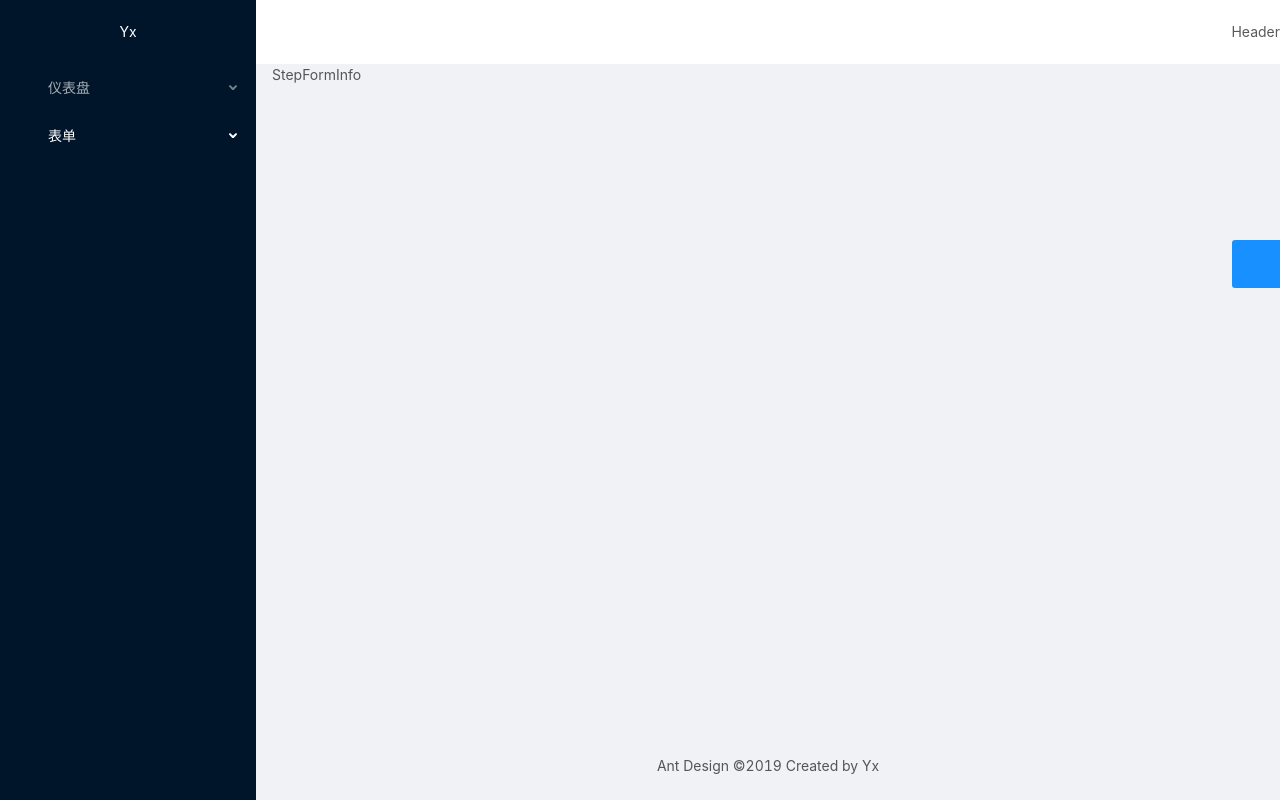
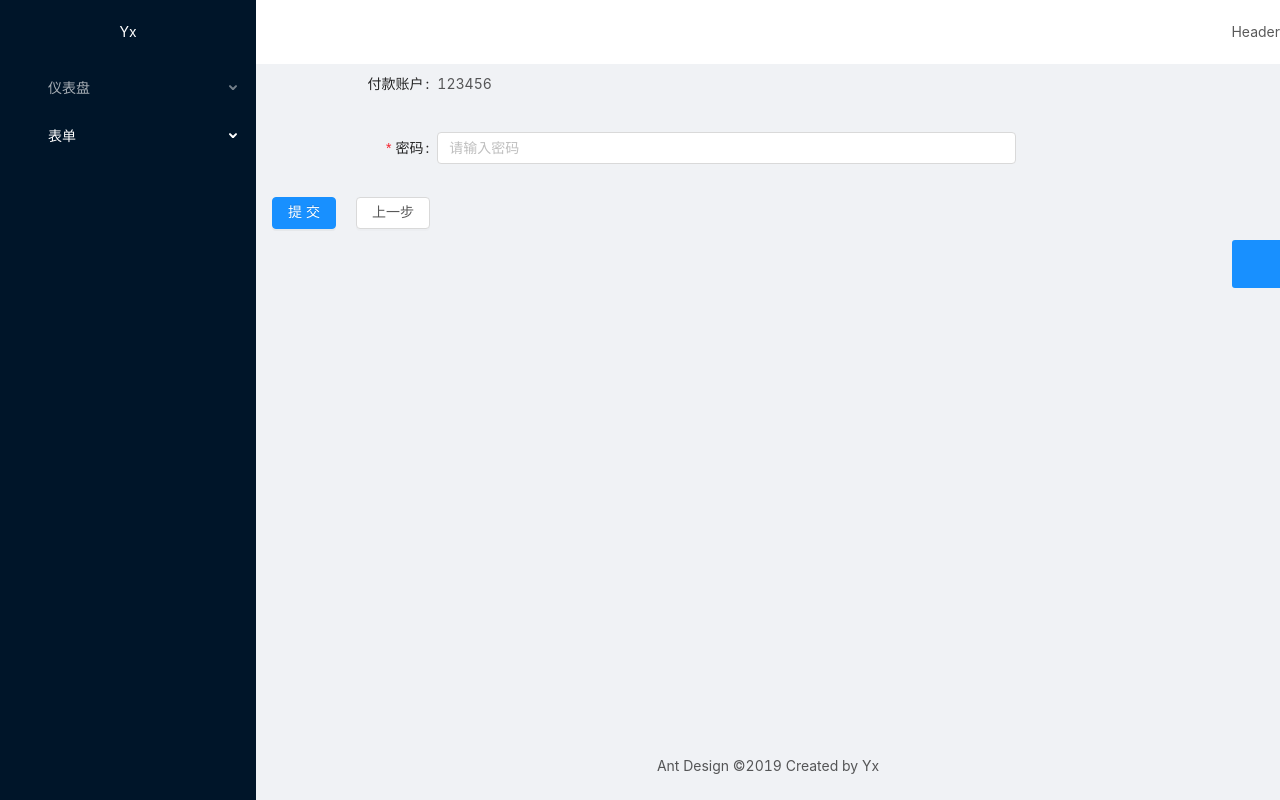
Before and after one commit to CSYS-Yg/vueDevelopmentPractice, a Vue app: page /form/step-form/confirm in a window 1280 px wide. Built offline with nearby package versions, Linux system fonts and the light colour scheme.

Commit message:
完成分步表单

```diff
--- /dev/null
+++ b/mock/form.js
@@ -0,0 +1,13 @@
+function form(method) {
+  let res = null;
+  switch (method) {
+    case "POST":
+      res = { message: "OK" };
+      break;
+    default:
+      res = null;
+  }
+  return res;
+}
+
+module.exports = form;
--- a/src/main.js
+++ b/src/main.js
@@ -1,7 +1,7 @@
 import Vue from "vue";
 import App from "./App.vue";
 import router from "./router";
-import store from "./store";
+import store from "./store/index";
 import Authorized from "./components/Authorized";
 import Auth from "./directives/auth";
 
--- a/src/store.js
+++ b/src/store/index.js
@@ -1,10 +1,12 @@
 import Vue from "vue";
 import Vuex from "vuex";
+import form from "./modules/form";
 
 Vue.use(Vuex);
 
 export default new Vuex.Store({
   state: {},
-  mutations: {},
-  actions: {}
+  modules: {
+    form
+  }
 });
--- /dev/null
+++ b/src/store/modules/form.js
@@ -0,0 +1,34 @@
+import router from "../../router";
+import request from "../../utils/request";
+
+const state = {
+  step: {
+    payAccount: "123456"
+  }
+};
+const actions = {
+  async submitStepForm({ commit }, { payload }) {
+    await request({
+      url: "/api/form",
+      method: "POST",
+      data: payload
+    });
+    commit("saveStepFormData", { payload });
+    router.push("/form/step-form/result");
+  }
+};
+
+const mutations = {
+  saveStepFormData(state, { payload }) {
+    state.step = {
+      ...state.step,
+      ...payload
+    };
+  }
+};
+export default {
+  namespaced: true,
+  state,
+  actions,
+  mutations
+};
--- a/src/views/Forms/StepForm/Step1.vue
+++ b/src/views/Forms/StepForm/Step1.vue
@@ -1,9 +1,64 @@
 <template>
-  <div>StepFormConfirm</div>
+  <div>
+    <a-form layout="horizontal" :form="form">
+      <a-form-item
+        label="付款账户"
+        :label-col="fromItemLayout.labelCol"
+        :wrapper-col="fromItemLayout.wrapperCol"
+      >
+        <a-input
+          v-decorator="[
+            'payAccount',
+            {
+              initialValue: step.payAccount,
+              rules: [
+                {
+                  required: true,
+                  message: '请输入付款账号'
+                }
+              ]
+            }
+          ]"
+        ></a-input>
+      </a-form-item>
+      <a-form-item>
+        <a-button type="primary" @click="handleSubmit">下一步</a-button>
+      </a-form-item>
+    </a-form>
+  </div>
 </template>
 
 <script>
-export default {};
+export default {
+  data() {
+    this.form = this.$form.createForm(this);
+    return {
+      fromItemLayout: {
+        labelCol: { span: 4 },
+        wrapperCol: { span: 14 }
+      }
+    };
+  },
+  computed: {
+    step() {
+      return this.$store.state.form.step;
+    }
+  },
+  methods: {
+    handleSubmit() {
+      const { form, $router, $store } = this;
+      form.validateFields((err, values) => {
+        if (!err) {
+          $store.commit({
+            type: "form/saveStepFormData",
+            payload: values
+          });
+          $router.push("/form/step-form/confirm");
+        }
+      });
+    }
+  }
+};
 </script>
 
 <style></style>
--- a/src/views/Forms/StepForm/Step2.vue
+++ b/src/views/Forms/StepForm/Step2.vue
@@ -1,9 +1,76 @@
 <template>
-  <div>StepFormInfo</div>
+  <div>
+    <a-form layout="horizontal" :form="form">
+      <a-form-item
+        label="付款账户"
+        :label-col="fromItemLayout.labelCol"
+        :wrapper-col="fromItemLayout.wrapperCol"
+      >
+        {{ step.payAccount }}
+      </a-form-item>
+      <a-form-item
+        label="密码"
+        :label-col="fromItemLayout.labelCol"
+        :wrapper-col="fromItemLayout.wrapperCol"
+      >
+        <a-input
+          type="password"
+          placeholder="请输入密码"
+          v-decorator="[
+            'password',
+            {
+              rules: [
+                {
+                  required: true,
+                  len: 6,
+                  message: '密码长度必须为6位'
+                }
+              ]
+            }
+          ]"
+        ></a-input>
+      </a-form-item>
+      <a-form-item>
+        <a-button type="primary" @click="handleSubmit">提交</a-button>
+        <a-button style="margin-left:20px" @click="onPrev">上一步</a-button>
+      </a-form-item>
+    </a-form>
+  </div>
 </template>
 
 <script>
-export default {};
+export default {
+  data() {
+    this.form = this.$form.createForm(this);
+    return {
+      fromItemLayout: {
+        labelCol: { span: 4 },
+        wrapperCol: { span: 14 }
+      }
+    };
+  },
+  computed: {
+    step() {
+      return this.$store.state.form.step;
+    }
+  },
+  methods: {
+    onPrev() {
+      this.$router.push("/form/step-form/info");
+    },
+    handleSubmit() {
+      const { form, $store, step } = this;
+      form.validateFields((err, values) => {
+        if (!err) {
+          $store.dispatch({
+            type: "form/submitStepForm",
+            payload: { ...step, ...values }
+          });
+        }
+      });
+    }
+  }
+};
 </script>
 
 <style></style>
--- a/src/views/Forms/StepForm/Step3.vue
+++ b/src/views/Forms/StepForm/Step3.vue
@@ -1,5 +1,5 @@
 <template>
-  <div>StepFormResult</div>
+  <div>操作成功，预计两小时到账</div>
 </template>
 
 <script>
```
